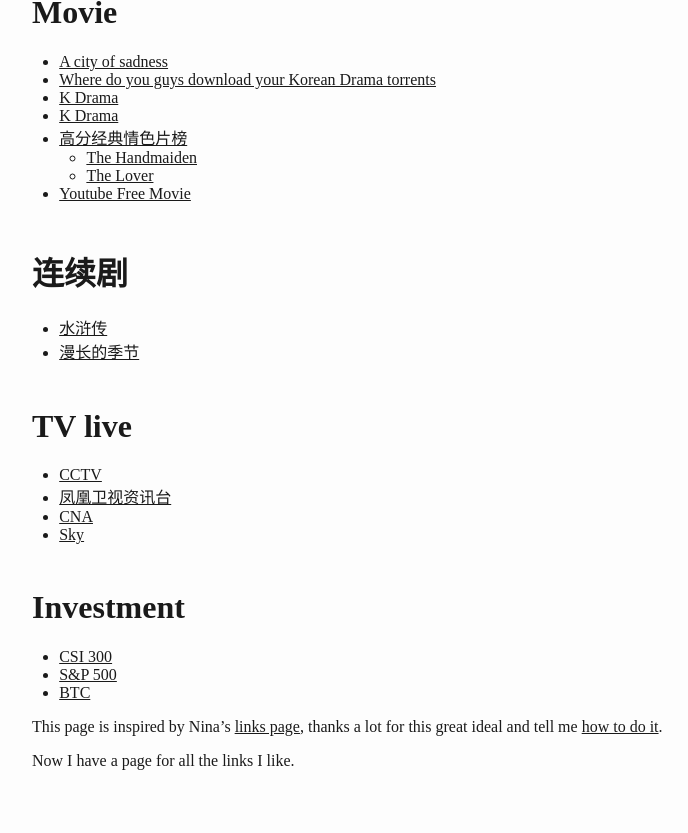
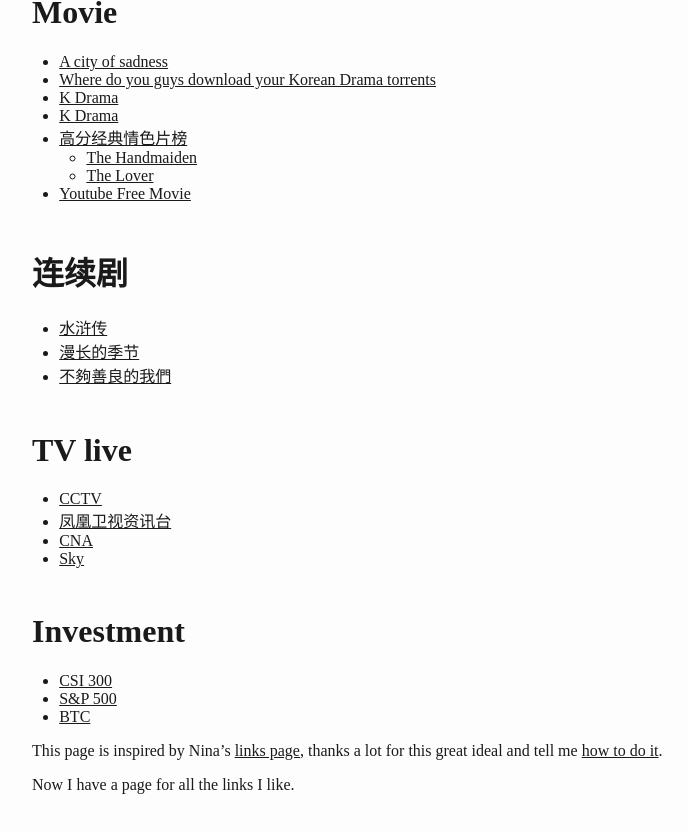
Before and after one commit to wangw469/wangw469.github.io, a Jekyll site: the page built from links.md, in a window 1280 px wide and 900 px high, scrolled down 1813 px. Shown: the top 833 px of the window, without its empty margins (58-746 px from the left). Built offline with Jekyll 4.4.1, drawn with Linux system fonts in a browser that asks for light colours; our own code applies the rules of GitHub Pages for plain Markdown files.

Commit message:
add drama

```diff
--- a/links.md
+++ b/links.md
@@ -76,6 +76,7 @@
 
 * [水浒传](https://www.youtube.com/watch?v=lnshzmF6sY4&list=PLIj4BzSwQ-_sEAJsZnbcxV7sBc51XE8Z5)
 * [漫长的季节](https://www.youtube.com/watch?v=xs0OJVemJz4&list=PL0dE9r_P82-UWm8ekdBCf7tpCHw-LyhvW)
+* [不夠善良的我們](https://www.iq.com/play/imperfect-us-episode-2-t25dxo9wkk?lang=en_us)
 
 # TV live
 
```
